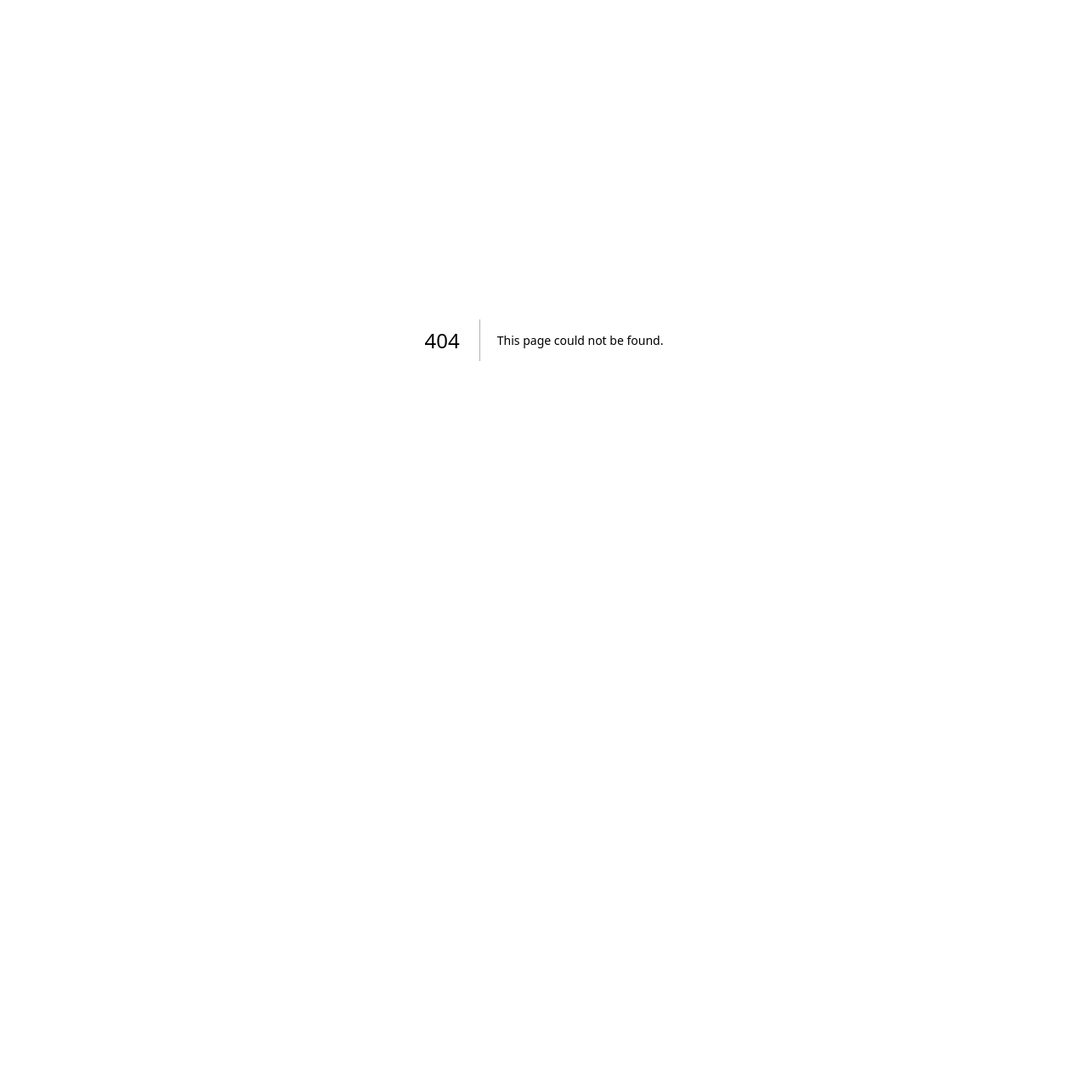
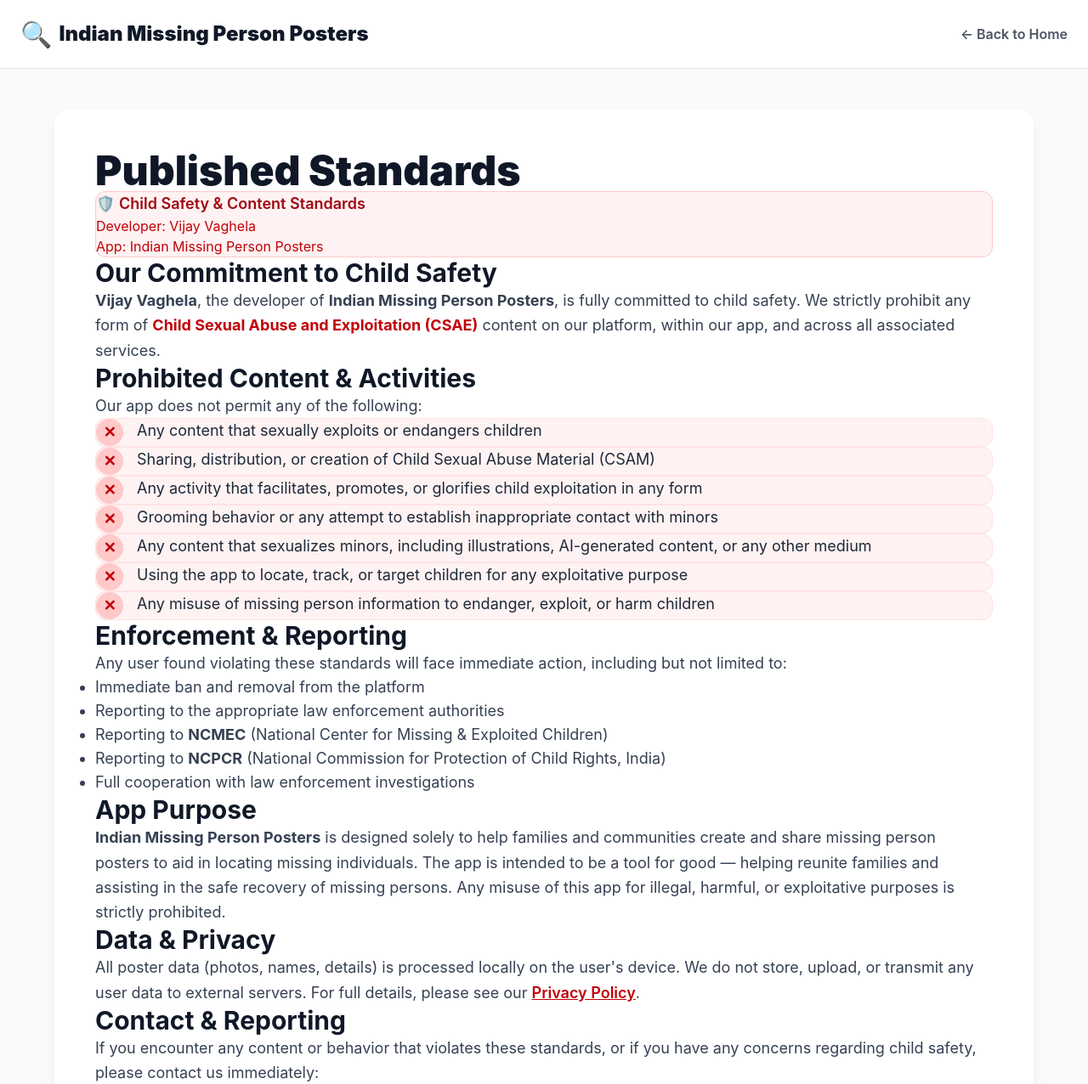
Before and after one commit to vijayvaghela72/GEB-TA-Bill-Pro-Dahboard, a Next.js app: page /missing_person/published_standards in a window 1280 px wide. Before the commit this address had no page. Shown: the top 1276 px of the page at 85% size. Before the commit the page ends 800 px from the top, so only its background shows below. Built offline with nearby package versions, Linux system fonts and the light colour scheme.

Commit message:
one more page added

```diff
--- a/src/app/missing_person/page.jsx
+++ b/src/app/missing_person/page.jsx
@@ -75,6 +75,7 @@
               <a href="#how-it-works" className="text-gray-700 hover:text-red-700 font-medium transition-colors">How It Works</a>
               <a href="#about" className="text-gray-700 hover:text-red-700 font-medium transition-colors">About</a>
               <Link href="/missing_person/privacy_policy_url" className="text-gray-700 hover:text-red-700 font-medium transition-colors">Privacy Policy</Link>
+              <Link href="/missing_person/published_standards" className="text-gray-700 hover:text-red-700 font-medium transition-colors">Safety Standards</Link>
               <a href="#download" className="bg-red-700 text-white px-6 py-2.5 rounded-lg hover:bg-red-800 font-semibold transition-all shadow-sm hover:shadow-md">
                 Download App
               </a>
@@ -93,6 +94,7 @@
               <a href="#how-it-works" onClick={() => setMobileMenuOpen(false)} className="block text-gray-700 font-medium py-2">How It Works</a>
               <a href="#about" onClick={() => setMobileMenuOpen(false)} className="block text-gray-700 font-medium py-2">About</a>
               <Link href="/missing_person/privacy_policy_url" onClick={() => setMobileMenuOpen(false)} className="block text-gray-700 font-medium py-2">Privacy Policy</Link>
+              <Link href="/missing_person/published_standards" onClick={() => setMobileMenuOpen(false)} className="block text-gray-700 font-medium py-2">Safety Standards</Link>
               <a href="#download" onClick={() => setMobileMenuOpen(false)} className="block bg-red-700 text-white px-6 py-3 rounded-lg text-center font-semibold mt-2">
                 Download App
               </a>
@@ -337,6 +339,7 @@
               <h4 className="font-bold mb-6 text-xl">Legal</h4>
               <div className="space-y-4">
                 <Link href="/missing_person/privacy_policy_url" className="block text-gray-400 hover:text-white transition-colors text-lg">Privacy Policy</Link>
+                <Link href="/missing_person/published_standards" className="block text-gray-400 hover:text-white transition-colors text-lg">Safety Standards</Link>
                 <a href="#about" className="block text-gray-400 hover:text-white transition-colors text-lg">About</a>
               </div>
             </div>
--- /dev/null
+++ b/src/app/missing_person/published_standards/page.jsx
@@ -0,0 +1,156 @@
+'use client'
+
+import Link from 'next/link'
+
+export default function PublishedStandards() {
+  const developerName = 'Vijay Vaghela'
+  const appName = 'Indian Missing Person Posters'
+  const contactEmail = '<email>'
+
+  return (
+    <div className="min-h-screen bg-gray-50">
+      {/* Header */}
+      <header className="bg-white border-b border-gray-200 sticky top-0 z-50">
+        <div style={{ maxWidth: '1400px', margin: '0 auto', padding: '0 1.5rem' }}>
+          <div className="flex justify-between items-center h-20">
+            <Link href="/missing_person" className="flex items-center gap-2">
+              <span className="text-3xl">🔍</span>
+              <span className="text-2xl font-black text-gray-900">{appName}</span>
+            </Link>
+            <Link href="/missing_person" className="text-gray-600 hover:text-red-700 font-semibold transition-colors">
+              ← Back to Home
+            </Link>
+          </div>
+        </div>
+      </header>
+
+      {/* Content */}
+      <main style={{ maxWidth: '1200px', margin: '0 auto', padding: '3rem 1.5rem' }}>
+        <div style={{ backgroundColor: 'white', borderRadius: '1rem', boxShadow: '0 10px 15px -3px rgba(0, 0, 0, 0.1)', padding: '3rem' }}>
+
+          {/* Title */}
+          <div className="mb-12">
+            <h1 className="text-4xl md:text-5xl font-black text-gray-900 mb-4">Published Standards</h1>
+            <div className="mt-4 bg-red-50 border border-red-200 rounded-xl p-4 space-y-1">
+              <p className="text-red-800 font-semibold text-lg">🛡️ Child Safety & Content Standards</p>
+              <p className="text-red-700">Developer: {developerName}</p>
+              <p className="text-red-700">App: {appName}</p>
+            </div>
+          </div>
+
+          <div className="space-y-10 text-gray-700">
+
+            {/* Commitment */}
+            <section>
+              <h2 className="text-2xl md:text-3xl font-bold text-gray-900 mb-4">Our Commitment to Child Safety</h2>
+              <p className="text-lg leading-relaxed">
+                <span className="font-bold">{developerName}</span>, the developer of <span className="font-bold">{appName}</span>, is fully committed to child safety. We strictly prohibit any form of <span className="font-bold text-red-700">Child Sexual Abuse and Exploitation (CSAE)</span> content on our platform, within our app, and across all associated services.
+              </p>
+            </section>
+
+            {/* Prohibited Content */}
+            <section>
+              <h2 className="text-2xl md:text-3xl font-bold text-gray-900 mb-4">Prohibited Content & Activities</h2>
+              <p className="text-lg leading-relaxed mb-4">Our app does not permit any of the following:</p>
+              <div className="space-y-4">
+                {[
+                  'Any content that sexually exploits or endangers children',
+                  'Sharing, distribution, or creation of Child Sexual Abuse Material (CSAM)',
+                  'Any activity that facilitates, promotes, or glorifies child exploitation in any form',
+                  'Grooming behavior or any attempt to establish inappropriate contact with minors',
+                  'Any content that sexualizes minors, including illustrations, AI-generated content, or any other medium',
+                  'Using the app to locate, track, or target children for any exploitative purpose',
+                  'Any misuse of missing person information to endanger, exploit, or harm children',
+                ].map((item, idx) => (
+                  <div key={idx} className="flex items-start gap-4 bg-red-50 rounded-xl p-4 border border-red-100">
+                    <div className="w-8 h-8 rounded-full bg-red-200 flex items-center justify-center flex-shrink-0 mt-0.5">
+                      <span className="text-red-700 text-lg font-bold">✕</span>
+                    </div>
+                    <p className="text-lg text-gray-800">{item}</p>
+                  </div>
+                ))}
+              </div>
+            </section>
+
+            {/* Enforcement */}
+            <section>
+              <h2 className="text-2xl md:text-3xl font-bold text-gray-900 mb-4">Enforcement & Reporting</h2>
+              <p className="text-lg leading-relaxed mb-4">
+                Any user found violating these standards will face immediate action, including but not limited to:
+              </p>
+              <ul className="list-disc pl-6 space-y-2 text-lg">
+                <li>Immediate ban and removal from the platform</li>
+                <li>Reporting to the appropriate law enforcement authorities</li>
+                <li>Reporting to <span className="font-bold">NCMEC</span> (National Center for Missing & Exploited Children)</li>
+                <li>Reporting to <span className="font-bold">NCPCR</span> (National Commission for Protection of Child Rights, India)</li>
+                <li>Full cooperation with law enforcement investigations</li>
+              </ul>
+            </section>
+
+            {/* App Purpose */}
+            <section>
+              <h2 className="text-2xl md:text-3xl font-bold text-gray-900 mb-4">App Purpose</h2>
+              <p className="text-lg leading-relaxed">
+                <span className="font-bold">{appName}</span> is designed solely to help families and communities create and share missing person posters to aid in locating missing individuals. The app is intended to be a tool for good — helping reunite families and assisting in the safe recovery of missing persons. Any misuse of this app for illegal, harmful, or exploitative purposes is strictly prohibited.
+              </p>
+            </section>
+
+            {/* Data & Privacy */}
+            <section>
+              <h2 className="text-2xl md:text-3xl font-bold text-gray-900 mb-4">Data & Privacy</h2>
+              <p className="text-lg leading-relaxed mb-4">
+                All poster data (photos, names, details) is processed locally on the user&apos;s device. We do not store, upload, or transmit any user data to external servers. For full details, please see our{' '}
+                <Link href="/missing_person/privacy_policy_url" className="text-red-700 font-semibold underline hover:text-red-800">
+                  Privacy Policy
+                </Link>.
+              </p>
+            </section>
+
+            {/* Contact */}
+            <section>
+              <h2 className="text-2xl md:text-3xl font-bold text-gray-900 mb-4">Contact & Reporting</h2>
+              <p className="text-lg leading-relaxed mb-4">
+                If you encounter any content or behavior that violates these standards, or if you have any concerns regarding child safety, please contact us immediately:
+              </p>
+              <div className="bg-red-50 p-6 rounded-xl border border-red-200 space-y-2">
+                <p className="font-semibold text-lg">📧 Email: {contactEmail}</p>
+                <p className="font-semibold text-lg">👤 Developer: {developerName}</p>
+                <p className="font-semibold text-lg">📱 App: {appName}</p>
+              </div>
+              <div className="mt-6 bg-amber-50 p-6 rounded-xl border border-amber-200">
+                <p className="font-bold text-amber-800 text-lg mb-2">🚨 Emergency Resources</p>
+                <ul className="space-y-2 text-lg text-gray-700">
+                  <li>NCMEC CyberTipline: <span className="font-semibold">www.missingkids.org</span></li>
+                  <li>NCPCR (India): <span className="font-semibold">www.ncpcr.gov.in</span></li>
+                  <li>Childline India: <span className="font-semibold">1098</span> (toll-free)</li>
+                  <li>Police Emergency (India): <span className="font-semibold">112</span></li>
+                </ul>
+              </div>
+            </section>
+
+            {/* Last Updated */}
+            <div className="mt-12 pt-8 border-t border-gray-200 text-center">
+              <p className="text-gray-500 text-lg">
+                These standards are effective as of June 2025 and apply to all versions of {appName}.
+              </p>
+              <p className="text-gray-500 mt-2">
+                Developer: {developerName} | App: {appName}
+              </p>
+            </div>
+          </div>
+        </div>
+      </main>
+
+      {/* Footer */}
+      <footer className="bg-black text-white py-12">
+        <div style={{ maxWidth: '1400px', margin: '0 auto', padding: '0 1.5rem', textAlign: 'center' }}>
+          <p className="text-gray-400">© 2025 {appName}. All rights reserved.</p>
+          <div className="flex justify-center gap-6 mt-4">
+            <Link href="/missing_person" className="text-gray-500 hover:text-white transition-colors">Home</Link>
+            <Link href="/missing_person/privacy_policy_url" className="text-gray-500 hover:text-white transition-colors">Privacy Policy</Link>
+          </div>
+        </div>
+      </footer>
+    </div>
+  )
+}
```
